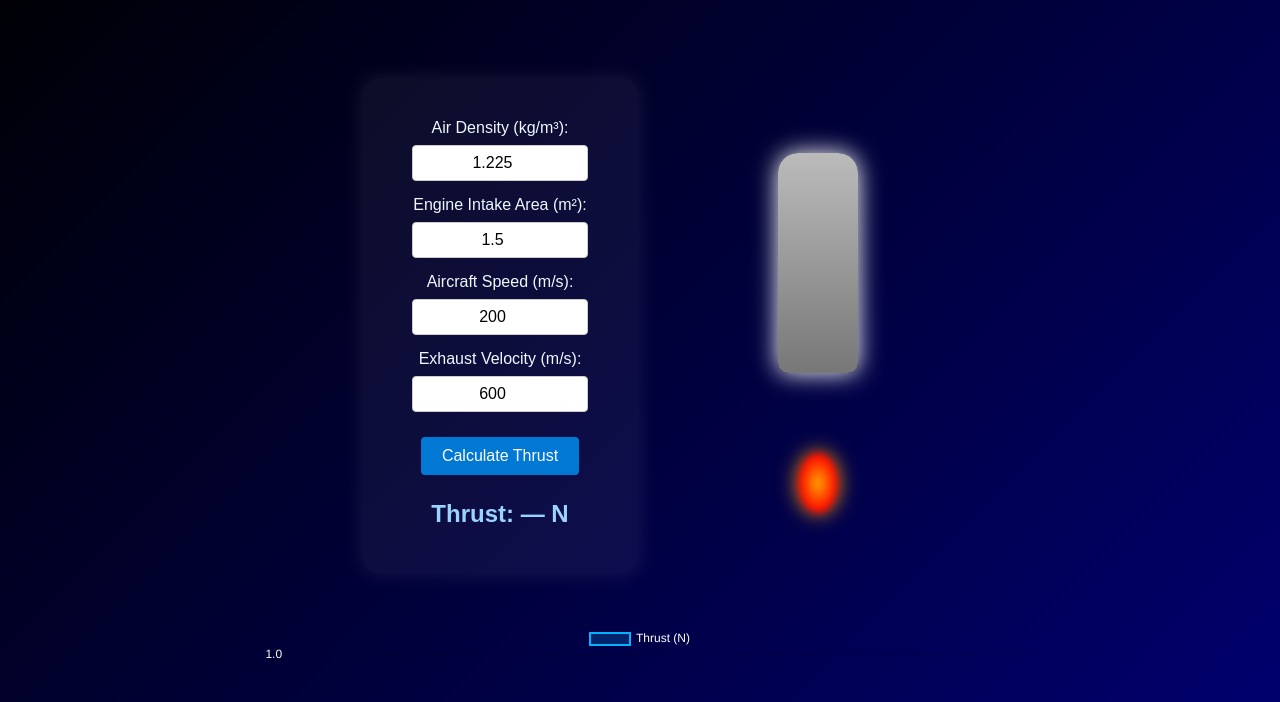
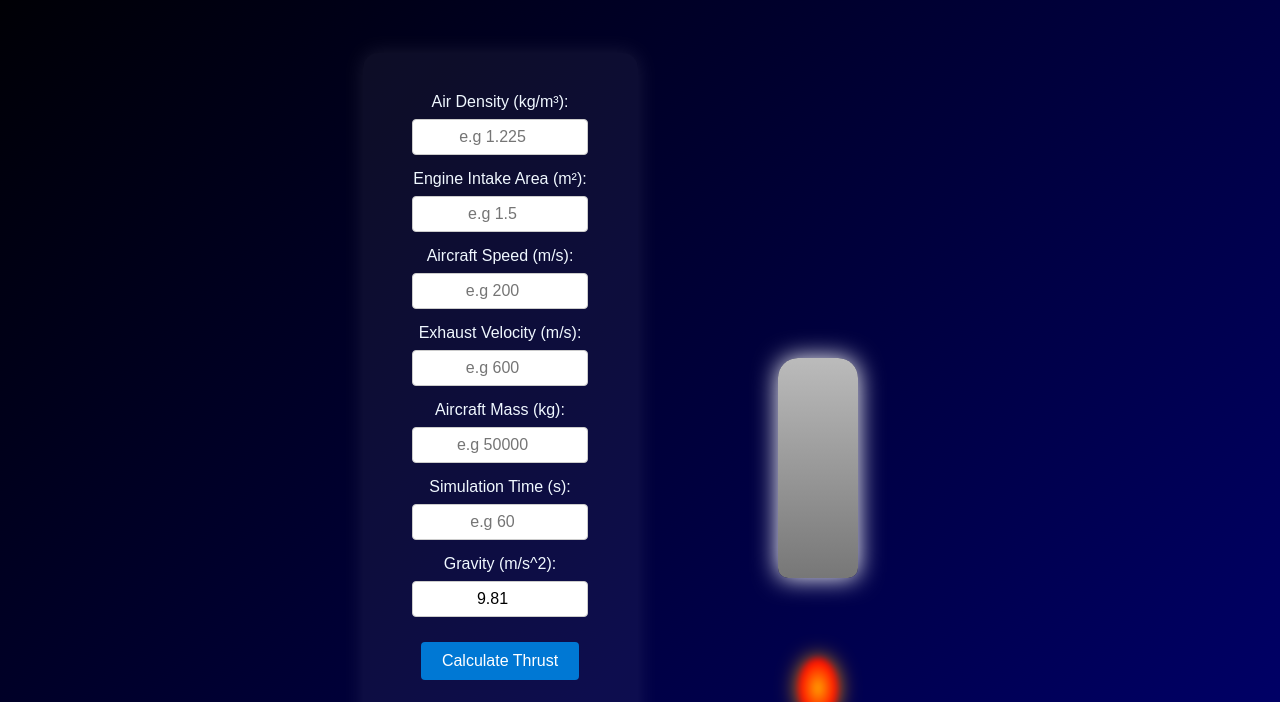
Before and after one commit to Freshygam3s/AircraftThrustCalculator, a plain HTML site: page index.html in a window 1280 px wide. Shown: the part 107-809 px from the top of the page. Drawn offline with nearby package versions, Linux system fonts and the light colour scheme; a web font is replaced by a local one.

Commit message:
Enhance thrust calculator with additional inputs
Added fields for aircraft mass, simulation time, and gravity.

```diff
--- a/index.html
+++ b/index.html
@@ -16,16 +16,25 @@
     <div class="main-container">
         <div class="calculator">
             <label for="density">Air Density (kg/m³):</label>
-            <input type="number" id="density" step="0.01" value="1.225">
+            <input type="number" id="density" step="0.01" placeholder="e.g 1.225">
 
             <label for="area">Engine Intake Area (m²):</label>
-            <input type="number" id="area" step="0.01" value="1.5">
+            <input type="number" id="area" step="0.01" placeholder="e.g 1.5">
 
             <label for="velocity">Aircraft Speed (m/s):</label>
-            <input type="number" id="velocity" step="1" value="200">
+            <input type="number" id="velocity" step="1" placeholder="e.g 200">
 
             <label for="exhaust">Exhaust Velocity (m/s):</label>
-            <input type="number" id="exhaust" step="1" value="600">
+            <input type="number" id="exhaust" step="1" placeholder="e.g 600">
+
+            <label for="mass">Aircraft Mass (kg):</label>
+            <input type="number" id="mass" step="1" placeholder="e.g 50000">
+
+            <label for="time">Simulation Time (s):</label>
+            <input type="number" id="time" step="1" placeholder="e.g 60">
+
+            <label for="gravity">Gravity (m/s^2):</label>
+            <input type="number" id="gravity" step="0.01" value="9.81">
 
             <button id="calcBtn">Calculate Thrust</button>
 
```
